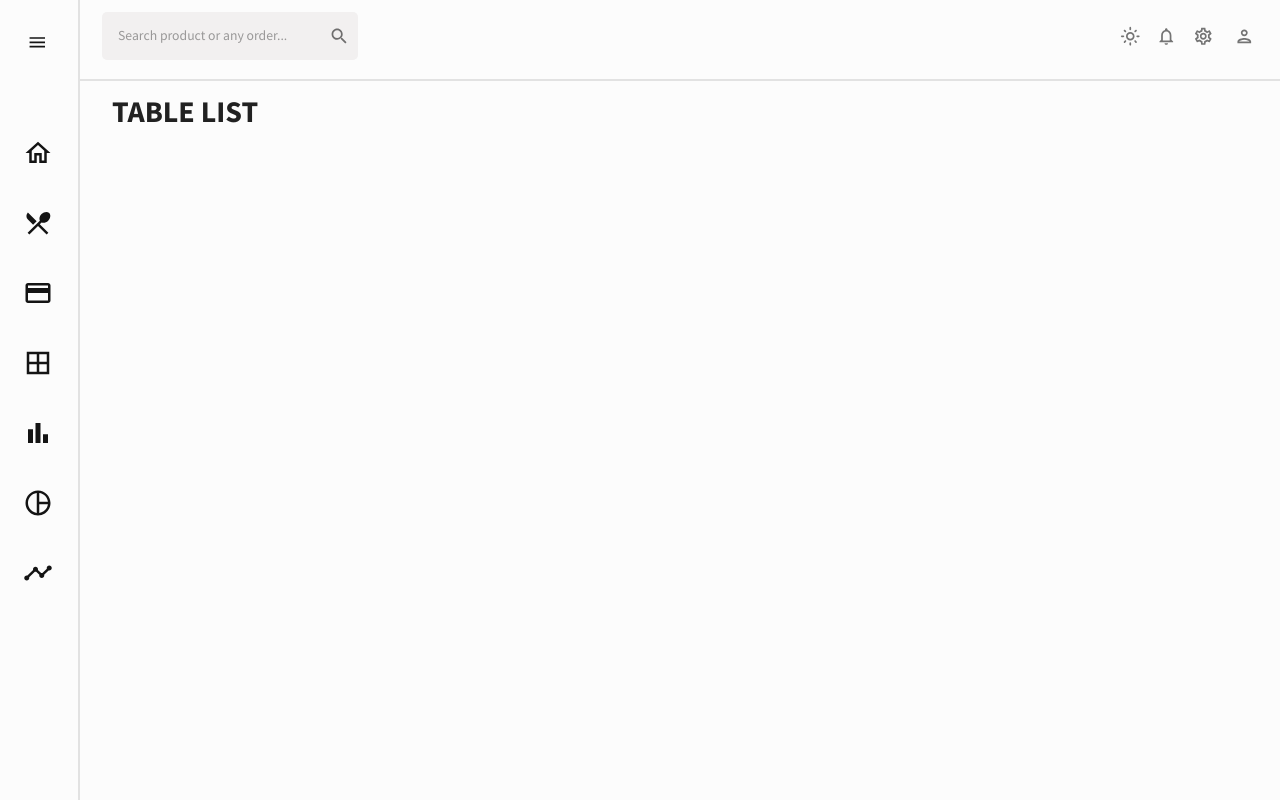
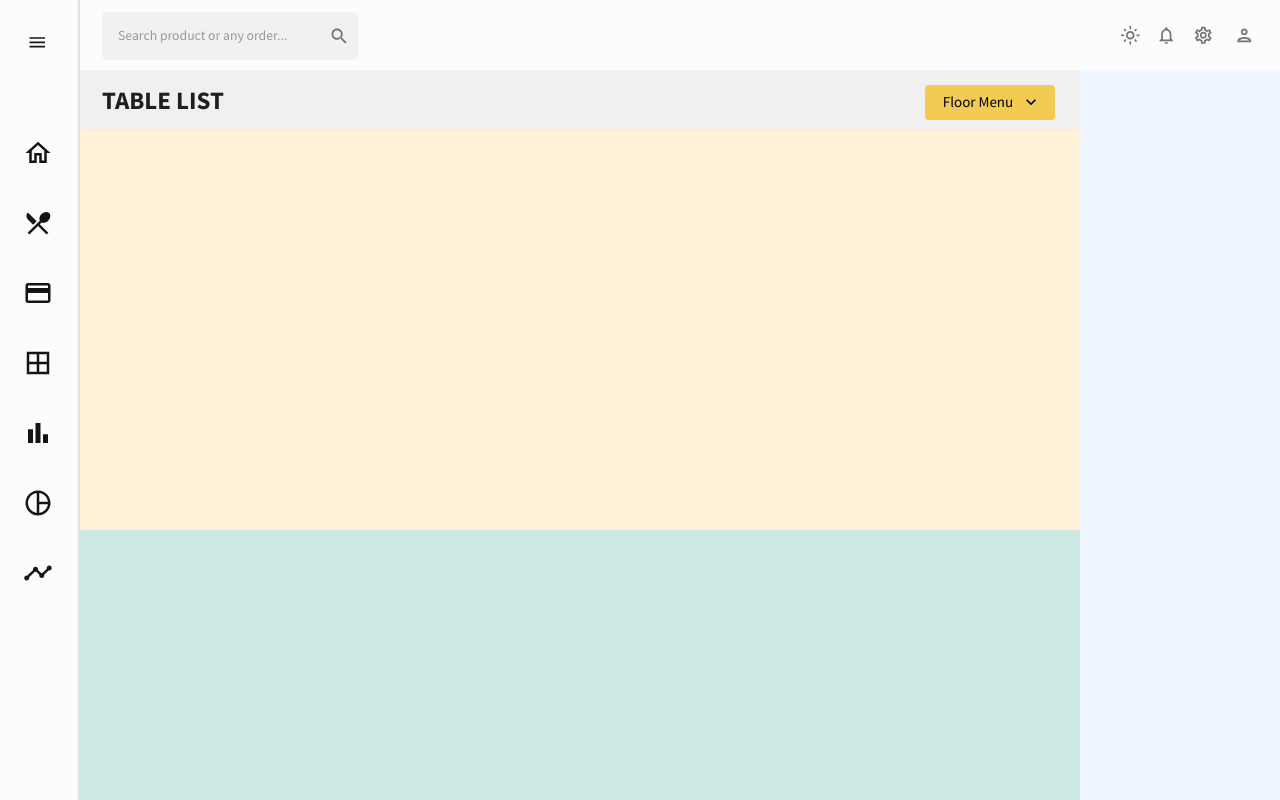
Before and after one commit to hoangnmdev/react-admin, a React (Vite) app: page /dashboard in a window 1280 px wide. Built offline with nearby package versions, Linux system fonts and the light colour scheme.

Commit message:
create home board p1

```diff
--- a/src/App.jsx
+++ b/src/App.jsx
@@ -20,12 +20,12 @@ function App() {
           <Sidebar isSideBar = {isSideBar}/>
           <main className='content'>
             <Topbar setIsSideBar= {setIsSideBar}/>
-            <hr style={{
+            {/* <hr style={{
               border: 0,
               height: 0,
               borderTop: '2px solid rgba(0, 0, 0, 0.1)',
               borderBottom: '1px solid rgba(255, 255, 255, 0.3)'
-            }}/>
+            }}/> */}
             <BrowserRouter>
               <Routes>
                 <Route path="/dashboard" element={<Dashboard />} />
--- a/src/components/Header.jsx
+++ /dev/null
@@ -1,22 +0,0 @@
-import { Typography, Box, useTheme } from '@mui/material'
-import { tokens } from '../theme'
-
-const Header = ({ title, subtitle }) => {
-  const theme = useTheme()
-  const colors = tokens(theme.palette.mode)
-  return (
-    <Box mb="30px">
-      <Typography
-        // variant="h3"
-        fontSize={'30px'}
-        fontWeight={'bold'}
-        // color={colors.grey[100]}
-        sx={{ m: '5px 0 5px 2rem' }}
-      >
-        {title}
-      </Typography>
-    </Box>
-  )
-}
-
-export default Header // Export Header as default
--- a/src/index.css
+++ b/src/index.css
@@ -5,7 +5,7 @@ body,
 #root,
 .app,
 .content {
-  height: 100%;
+  height: 100vh;
   width: 100%;
   font-family: "Source Sans Pro", sans-serif;
 }
--- a/src/scenes/dashboard/Dashboard.jsx
+++ b/src/scenes/dashboard/Dashboard.jsx
@@ -1,15 +1,17 @@
+/* eslint-disable indent */
 import { Box, useTheme } from '@mui/material'
-import { tokens } from '../../theme'
-import Header from '~/components/Header'
+// import { tokens } from '~/theme'
+import TableList from './tablelist/TableList'
+import Order from './order/Order'
 
 const Dashboard = () => {
-  const theme = useTheme()
-  const colors = tokens(theme.palette.mode)
+  // const theme = useTheme()
+  // const colors = tokens(theme.palette.mode)
 
   return (
-    <Box>
-      {/* HEADER */}
-      <Header title="TABLE LIST" />
+    <Box height={'calc(100vh - 70px)'} display={'flex'}>
+     <TableList/>
+    <Order/>
     </Box>
   )
 }
--- /dev/null
+++ b/src/scenes/dashboard/order/Order.jsx
@@ -0,0 +1,23 @@
+import { Box, useTheme } from '@mui/material'
+import { tokens } from '~/theme'
+
+function Order() {
+  const theme = useTheme()
+  const colors = tokens(theme.palette.mode)
+
+  return (
+    <Box
+      width={'calc(100% - 1000px)'}
+      bgcolor={'#EEF7FF'}
+      height={'calc(100vh - 70px)'}
+    >
+      {/*Header*/}
+      {/*Details*/}
+
+      {/*Content*/}
+
+    </Box>
+  )
+}
+
+export default Order
--- /dev/null
+++ b/src/scenes/dashboard/tablelist/TableList.jsx
@@ -0,0 +1,30 @@
+import { Box, useTheme } from '@mui/material'
+import { tokens } from '~/theme'
+import Header from './header/Header'
+
+function TableList() {
+  const theme = useTheme()
+  const colors = tokens(theme.palette.mode)
+
+  return (
+    <Box width={'1000px'}>
+      {/**Header */}
+      <Header/>
+      {/*Content*/}
+      <Box
+        bgcolor={'#FFF2D7'}
+        height={'400px'}
+      >
+      </Box>
+      {/*Footer*/}
+      <Box
+        bgcolor={'#CDE8E5'}
+        height={'calc(100vh - 70px - 60px - 400px)'}
+      >
+
+      </Box>
+    </Box>
+  )
+}
+
+export default TableList
--- /dev/null
+++ b/src/scenes/dashboard/tablelist/header/Header.jsx
@@ -0,0 +1,34 @@
+import { Box, useTheme, Typography } from '@mui/material'
+import { tokens } from '~/theme'
+import Floor from './floor/Floor'
+
+function Header() {
+  const theme = useTheme()
+  // const colors = tokens(theme.palette.mode)
+
+  return (
+    <Box
+      bgcolor={'#F0F0F0'}
+      height={'60px'}
+      display={'flex'}
+      justifyContent={'space-between'}
+    >
+      {/**Title*/}
+      <Box>
+
+        <Typography
+          fontSize={'25px'}
+          fontWeight={'bold'}
+          p={'12px'}
+          ml={'10px'}
+        >
+        TABLE LIST
+        </Typography>
+      </Box>
+      {/**Floor button */}
+      <Floor/>
+    </Box>
+  )
+}
+
+export default Header
--- /dev/null
+++ b/src/scenes/dashboard/tablelist/header/floor/Floor.jsx
@@ -0,0 +1,91 @@
+import React from 'react'
+import Box from '@mui/material/Box'
+import Menu from '@mui/material/Menu'
+import MenuItem from '@mui/material/MenuItem'
+import Button from '@mui/material/Button'
+import Typography from '@mui/material/Typography'
+import ExpandMoreIcon from '@mui/icons-material/ExpandMore'
+
+function Floor() {
+  const [anchorEl, setAnchorEl] = React.useState(null)
+  const open = Boolean(anchorEl)
+  const handleClick = (event) => {
+    setAnchorEl(event.currentTarget)
+  }
+  const handleClose = () => {
+    setAnchorEl(null)
+  }
+  return (
+    <Box p={'15px'}>
+      {/**Button to drop floor menu */}
+      <Button
+        sx={{
+          mr:'10px',
+          '&.MuiButton-containedPrimary': {
+            backgroundColor: '#F3CA52',
+            boxShadow: 'none',
+            width: '130px'
+          }
+        }}
+        variant="contained"
+        id="basic-button-floor"
+        aria-controls={open ? 'basic-menu-workspace' : undefined}
+        aria-haspopup="true"
+        aria-expanded={open ? 'true' : undefined}
+        onClick={handleClick}
+        endIcon={<ExpandMoreIcon sx={{ color: 'black' }}/>}
+      >
+        <Typography sx={{
+          fontSize: '15px',
+          '&.MuiTypography-root.MuiTypography-body1': { textTransform: 'none' }
+        }}
+        color="initial">
+        Floor Menu
+        </Typography>
+      </Button>
+      {/**Drop floor menu */}
+      <Menu
+        id="floor-menu"
+        anchorEl={anchorEl}
+        open={open}
+        onClose={handleClose}
+        MenuListProps={{
+          'aria-labelledby': 'basic-button-workspace'
+        }}
+      >
+        <MenuItem>
+          <Button sx={{ width: '100px', height: '20px' }}>
+            <Typography sx={{
+              fontSize: '15px',
+              '&.MuiTypography-root.MuiTypography-body1': { textTransform: 'none' }
+            }}
+            color="initial">
+        First floor
+            </Typography>
+          </Button>
+        </MenuItem>
+        {/** customed horizontal line  */}
+        <hr style={{
+          border: 0,
+          height: 0,
+          borderTop: '2px solid rgba(0, 0, 0, 0.1)',
+          borderBottom: '1px solid rgba(255, 255, 255, 0.3)'
+        }}/>
+        <MenuItem>
+          <Button sx={{ width: '100px', height: '20px' }}>
+            <Typography sx={{
+              fontSize: '15px',
+              '&.MuiTypography-root.MuiTypography-body1': { textTransform: 'none' }
+            }}
+            color="initial">
+        Second floor
+            </Typography>
+          </Button>
+        </MenuItem>
+      </Menu>
+
+    </Box>
+  )
+}
+
+export default Floor
--- a/src/scenes/global/Topbar.jsx
+++ b/src/scenes/global/Topbar.jsx
@@ -15,7 +15,11 @@ function Topbar() {
   // Step 2: Use  the Context
   const colorMode = useContext(ColorModeContext)
   return (
-    <Box display={'flex'} justifyContent={'space-between'} gap={'2'} padding={1.5}>
+    <Box display={'flex'}
+      justifyContent={'space-between'}
+      gap={'2'}
+      padding={1.5}
+      height={'70px'}>
       {/*SEARCH BAR */}
       <Box
         display={'flex'}
```
